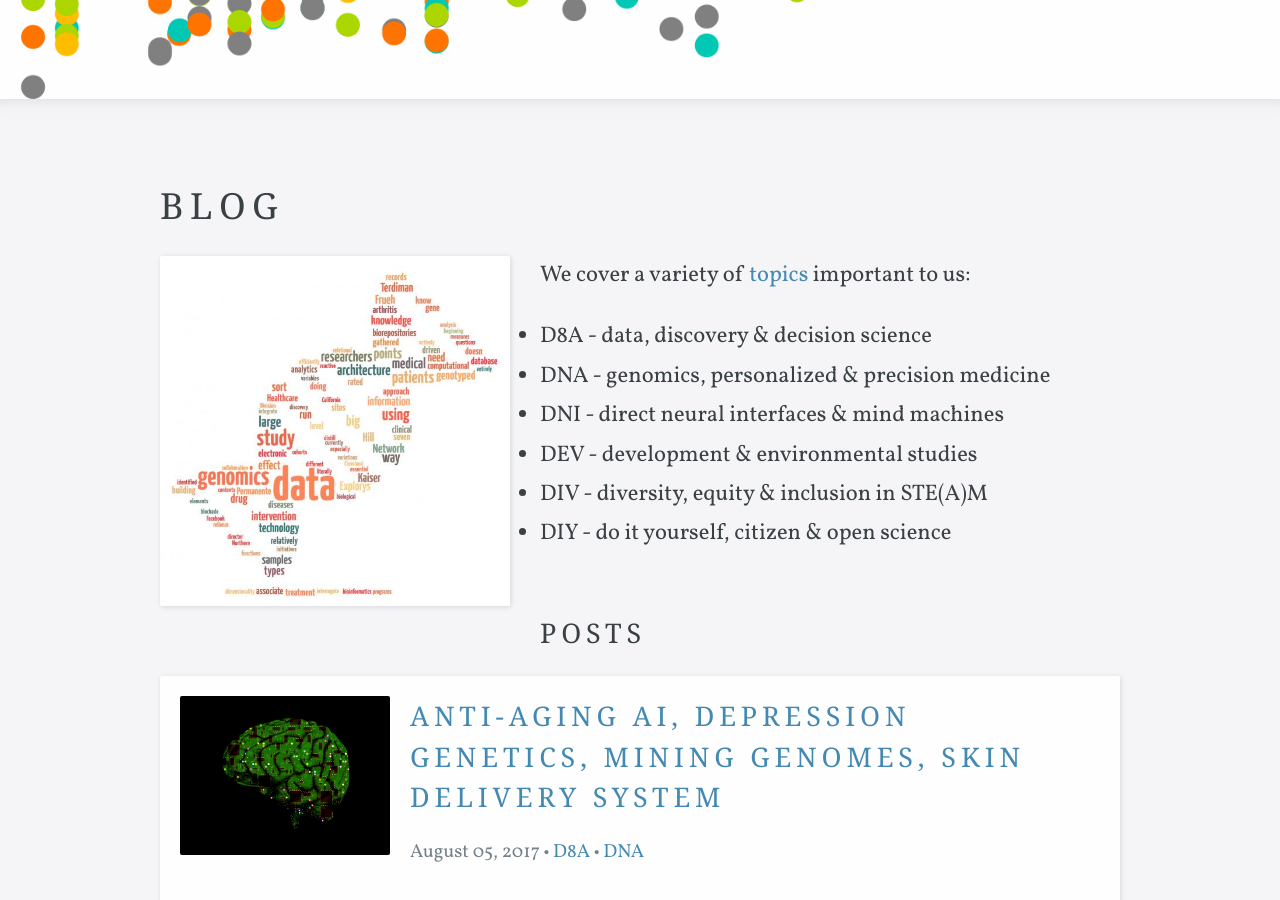
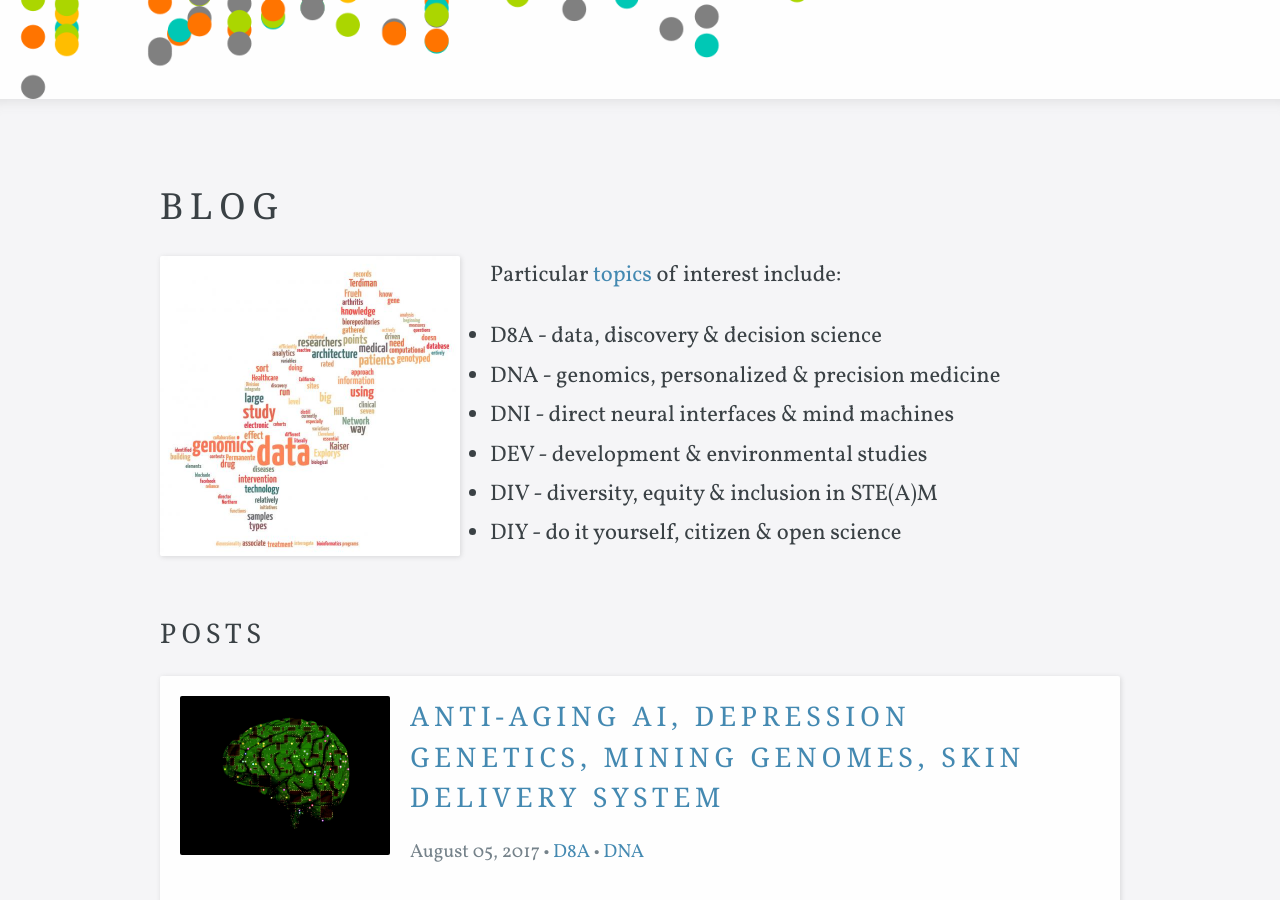
Before and after one commit to bioshack/d8a, a Jekyll site: the page built from blog/index.html, in a window 1280 px wide and 900 px high, scrolled down 321 px. Built offline with Jekyll 4.4.1, drawn with Linux system fonts in a browser that asks for light colours; some web fonts are replaced; the list of posts is cut into pages by our own code; comment, search, counter and statistics services are not loaded.

Commit message:
Update blog

```diff
--- a/blog/index.html
+++ b/blog/index.html
@@ -8,9 +8,9 @@ navigation_order: 3
 ---
 
 <div class="editable">
-  <img src="/images/dna.jpg" align="left" style="border-radius:2px; box-shadow:1px 1px 5px 0 rgba(100, 100, 100, 0.2); margin:0px 30px 15px 0px" width="350px">
+  <img src="/images/dna.jpg" align="left" style="border-radius:2px; box-shadow:1px 1px 5px 0 rgba(100, 100, 100, 0.2); margin:0px 30px 15px 0px" width="300px">
 
-  <p>We cover a variety of <a href="/blog/tags/">topics</a> important to us:</p>
+  <p>Particular <a href="/blog/tags/">topics</a> of interest include:</p>
 
   <ul>
     <li>D8A - data, discovery & decision science</li>
```
